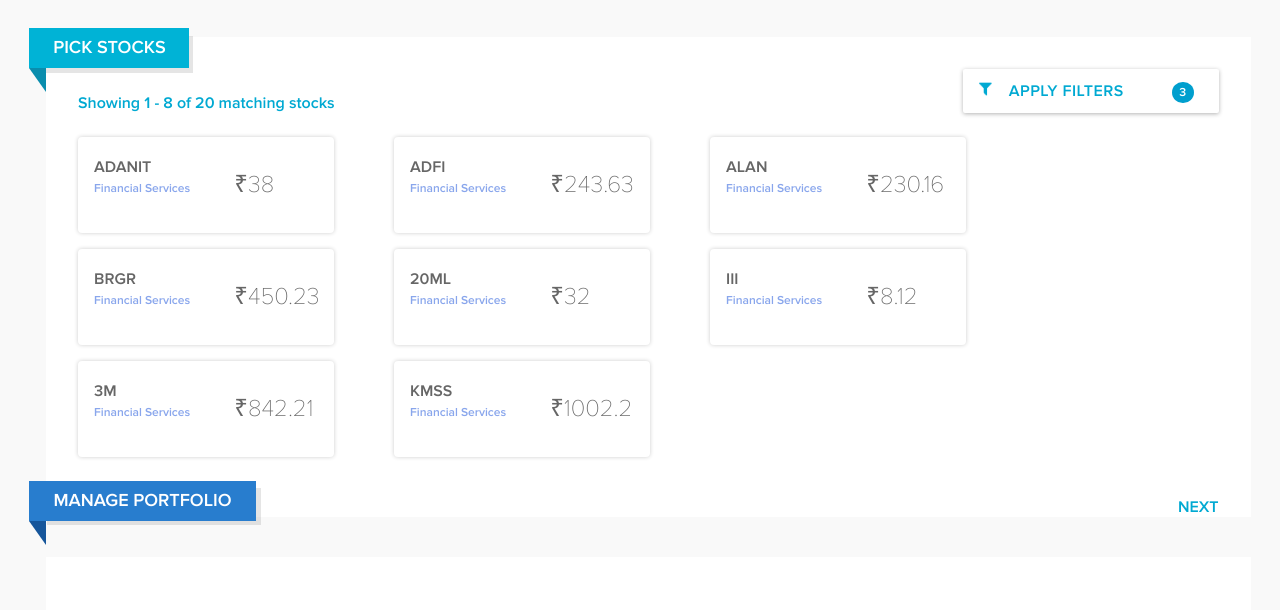
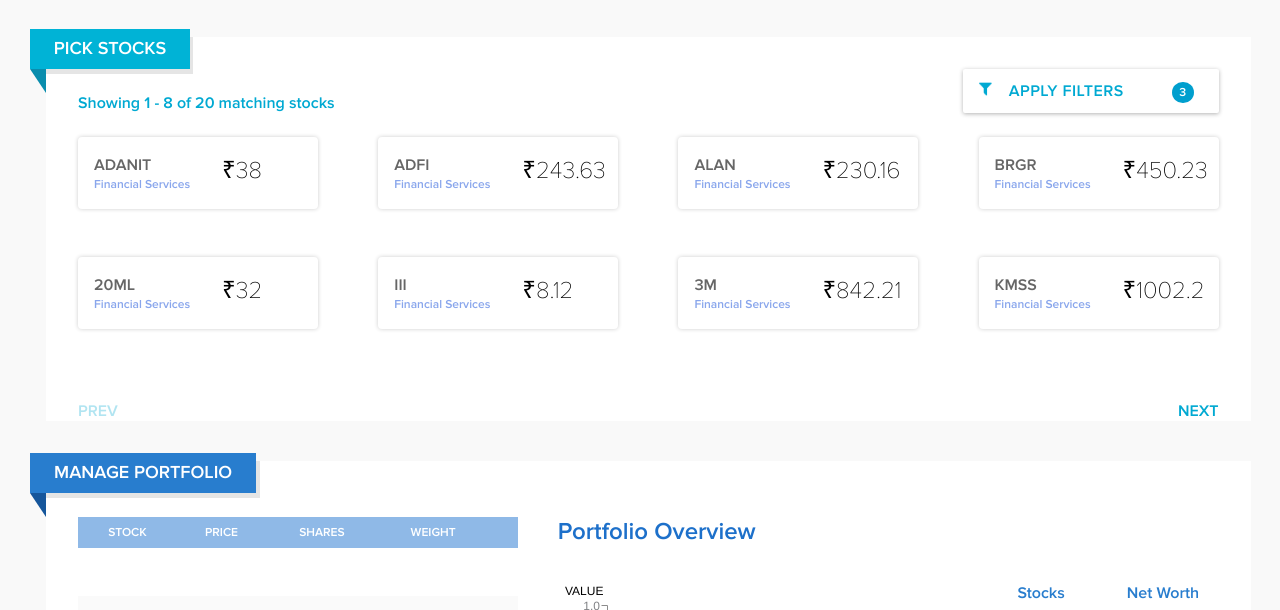
Before and after one commit to sarthaklangde/smallcaseportfolio, a website: page public/index.html in a window 1280 px wide. Shown: the part 119-729 px from the top of the page. Drawn offline with Linux system fonts and the light colour scheme.

Commit message:
Fixed width added

```diff
--- a/public/index.html
+++ b/public/index.html
@@ -17,13 +17,17 @@
     <header>
         <nav></nav>
     </header>
+    <div class="app-container">
         <div ng-controller="PortfolioController">
             <div id="title">smallcase Portfolio Builder</div>
             <div id="page-container" >
+
+
+
+                <div id="top-container" style="position:relative">
                     <div class="ribbon-top">PICK STOCKS</div>
                     <div class="ribbon-top-shadow"></div>
                     <div class="triangle-top"></div>
-            <div id="top-container">
                     <div style="color:#00A9D2">Showing {{pagestart+1}} - {{pageend}} of {{totallist.length}} matching stocks</div>
                     <div id="filter-button" style="line-height:1.25rem">
                         <span><img src="style/filter - FontAwesome.png" height="14px"style="margin-right:0.77rem"/>
@@ -34,13 +38,11 @@
 
 
                 <div class="card-container">
-                <div class="card" dnd-draggable="stock" dnd-moved="addtoportlist(stock)" dnd-effect-allowed="move" ng-repeat="stock in watchlist">
-                    <div style="display:inline-block" >
-                        <div class="card-text">{{stock.name}} </div>
+                    <div class="cardnew" dnd-draggable="stock" dnd-moved="addtoportlist(stock)" dnd-effect-allowed="move" ng-repeat="stock in watchlist">
+
+                            <div class="card-text">{{stock.name}}</div>
                             <div class="card-group-text">Financial Services</div>
-                    </div>
-
-                    <div style="display:inline-block;margin-left:2.5rem;" class="card-price"> ₹{{stock.price}}</div>
+                            <div class="card-price">₹{{stock.price}}</div>
 
                     </div>
                 </div>
@@ -53,10 +55,10 @@
             </div>
             <div dnd-list="dragdroplist" style="margin-bottom:1.5rem">
                 <li>
-        <div id="bottom-container" >
-            <div class="ribbon-top" style="background-color: #287DCE;width:14.13rem;top:600px">MANAGE PORTFOLIO</div>
-            <div class="ribbon-top-shadow" style="left:2.94rem;top:607px;width:13.4rem"></div>
-            <div class="triangle-bottom" ></div>
+            <div id="bottom-container" style="position:relative">
+                <div class="ribbon-top" style="background-color: #287DCE;width:14.13rem;left:-1rem;">MANAGE PORTFOLIO</div>
+                <div class="ribbon-top-shadow" style="width:13.4rem;left:0rem"></div>
+                <div class="triangle-top" style="border-top: 1.5rem solid #16569B;left:-1rem;"></div>
                 <div style="width:36.5%;margin-left:2rem" >
                     <!-- <div dnd-list="dragdroplist">
                         <li> -->
@@ -127,6 +129,7 @@
             </div>
         </li>
         </div>
+    </div>
 
     </div>
 
--- a/public/style/styles.css
+++ b/public/style/styles.css
@@ -15,6 +15,13 @@ body {
     font-family: 'proxima_nova_ltsemibold', Georgia, sans-serif;
     background-color: #F9F9F9;
 }
+
+.app-container{
+    max-width: 1280px;
+    margin: 0 auto;
+}
+
+
 li {
   list-style-type: none;
 }
@@ -69,13 +76,6 @@ li {
     flex-wrap: wrap;
 }
 
-.card-container{
-    display:flex;
-    flex-direction: row;
-    flex-wrap: wrap;
-    min-height: 15rem;
-}
-
 .build-portfolio{
     width:13.44rem;
     height:3.5rem;
@@ -116,6 +116,25 @@ li {
 .table-striped tr:nth-child(odd){background-color: #FAFAFA }
 
 
+.card-container{
+    display:flex;
+    flex-direction: row;
+    padding-left:2rem;
+    padding-right:2rem;
+    flex-wrap: wrap;
+    justify-content: space-between;
+    min-height: 15rem;
+}
+
+.cardnew{
+    position: relative;
+    width:15rem;
+    height:4.5rem;
+    background: #FFFFFF;
+    box-shadow: 0 0 4px 0 rgba(0,0,0,0.20);
+    border-radius: 4px;
+}
+
 .card{
     padding-left:1rem;
     padding-top:1.25rem;
@@ -123,22 +142,35 @@ li {
     margin-left:2rem;
     margin-right:1.75rem;
     margin-bottom: 1rem;
-    background: #FFFFFF;
-    color:#666666;
-    box-shadow: 0 0 4px 0 rgba(0,0,0,0.20);
-    border-radius: 4px;
-    width:15rem;
-    height:3.5rem;
+
+
 }
+
+.card-text{
+    position:absolute;
+    font-size: 1rem;
+    color: #666666;
+    line-height: 1rem;
+    top:1.25rem;
+    left:1rem;
+}
+
+
 .card-group-text{
-    margin-top:0.25rem;
+    position:absolute;
+    top:2.5rem;
+    left:1rem;
     color:#89A6EC;
     font-size:0.75rem;
 }
+
 .card-price{
+    position:absolute;
+    top:1.25rem;
+    left:9rem;
+    font-family: 'proxima_nova_ltthin';
     font-size: 1.5rem;
-    font-family: 'proxima_nova_ltthin';
-
+    line-height: 1.81rem;
 }
 
 #filter-button{
@@ -171,12 +203,13 @@ li {
 .ribbon-top {
     line-height: 2.5rem;
     margin: 0;
+    padding:0;
+    top:-0.5rem;
+    left:-3rem;
     background-color: #00B3D6;
     font-size: 1.13rem;
     color:#FFF;
     position: absolute;
-    left: 2.3%;
-    top: 147px;
     z-index: 2;
     overflow: hidden;
     width: 10rem;
@@ -188,8 +221,8 @@ li {
     background-color: #000;
     opacity:0.1;
     position: absolute;
-    left: 2.6%;
-    top: 155px;
+    left: -2.8rem;
+    top: 0;
     z-index: 1;
     overflow: hidden;
     width: 10rem;
@@ -199,27 +232,15 @@ li {
 
 .triangle-top {
     position: absolute;
-    left: 2.3%;
-    top: 187px;
+    left: -3rem;
+    top: 2rem;
     width: 0;
     z-index: 1;
     height: 0;
     border-top: 1.5rem solid #0A8DAD;
-    border-left: 1.1rem solid transparent;
+    border-left: 1rem solid transparent;
 
 }
-.triangle-bottom {
-    position: absolute;
-    left: 2.3%;
-    top: 640px;
-    width: 0;
-    z-index: 1;
-    height: 0;
-    border-top: 1.5rem solid #16569B;
-    border-left: 1.1rem solid transparent;
-
-}
-
 .small-btn{
     margin:0;
     background-color: #FFF;
```
Lines whose indentation alone changed are shown as unchanged.
